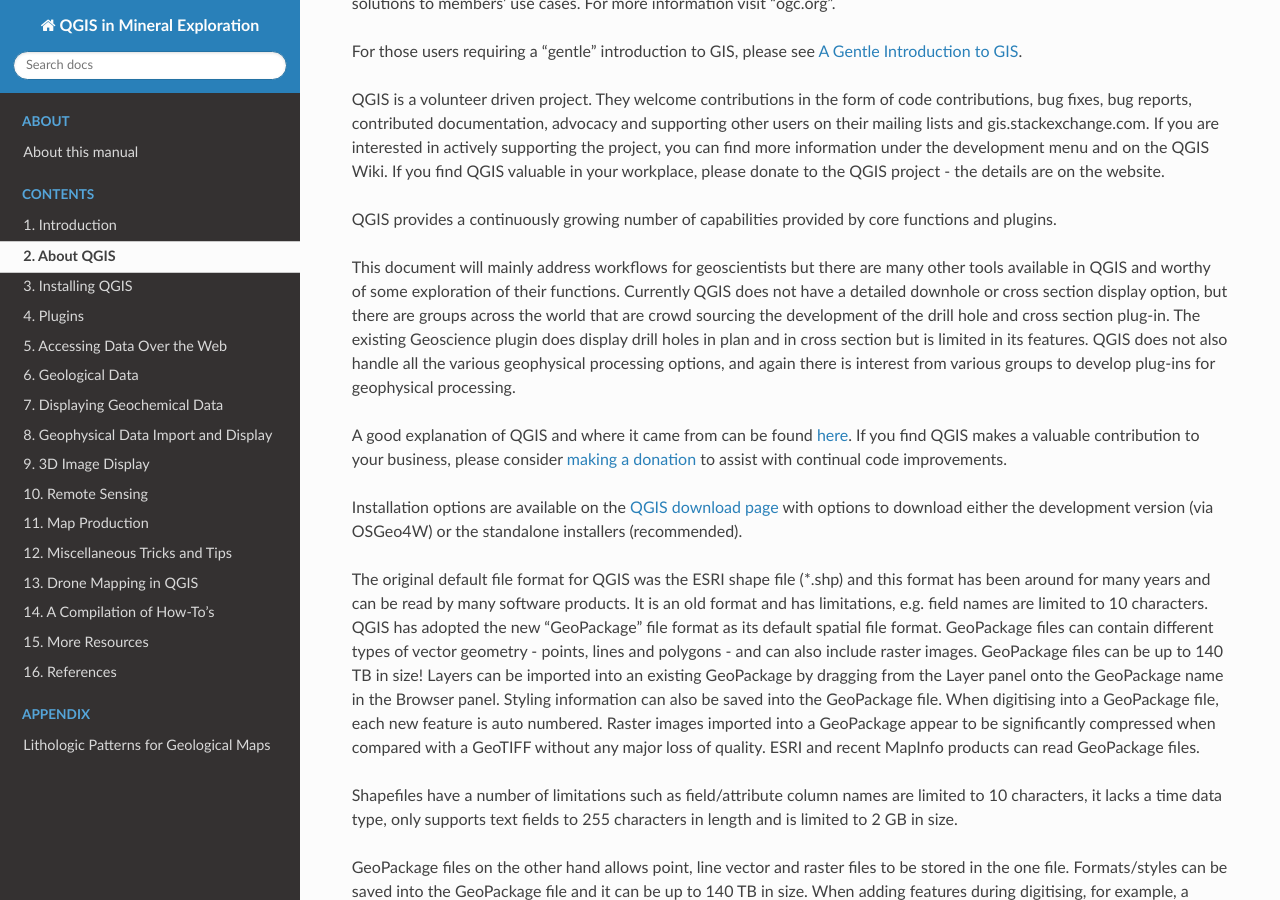
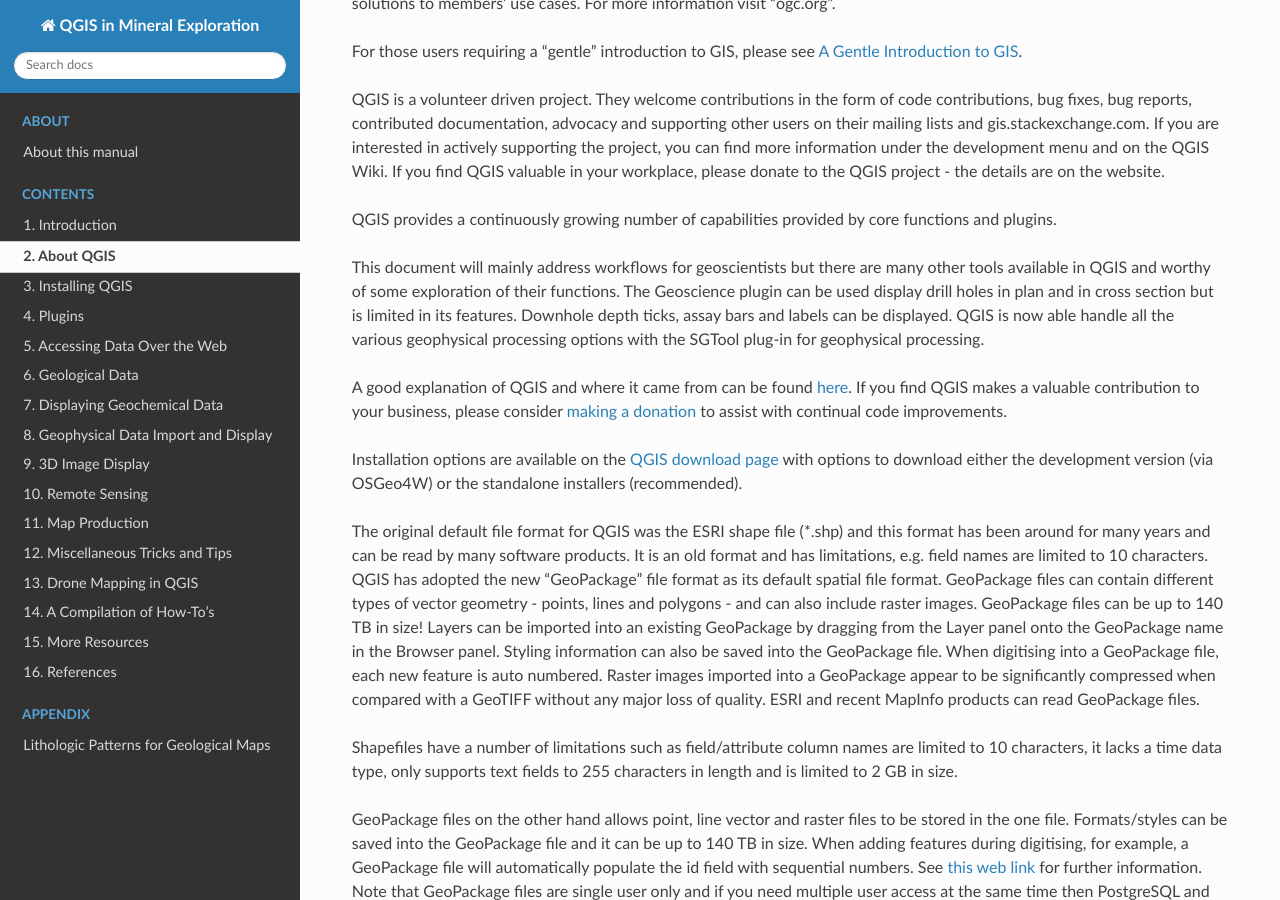
Before and after one commit to mammothgeospatial/qgis-in-mineral-exploration, a Sphinx documentation site: the page built from docs/source/about_qgis/index.rst, in a window 1280 px wide and 900 px high, scrolled down 407 px. Built offline with Sphinx 7.4.7 and the Read the Docs theme 3.1.0, drawn with Linux system fonts in a browser that asks for light colours.

Commit message:
Update index.rst
Edits to sections and geophysical data processing.

```diff
--- a/docs/source/about_qgis/index.rst
+++ b/docs/source/about_qgis/index.rst
@@ -17,7 +17,7 @@
 
 QGIS provides a continuously growing number of capabilities provided by core functions and plugins.
 
-This document will mainly address workflows for geoscientists but there are many other tools available in QGIS and worthy of some exploration of their functions. Currently QGIS does not have a detailed downhole or cross section display option, but there are groups across the world that are crowd sourcing the development of the drill hole and cross section plug-in. The existing Geoscience plugin does display drill holes in plan and in cross section but is limited in its features. QGIS does not also handle all the various geophysical processing options, and again there is interest from various groups to develop plug-ins for geophysical processing.
+This document will mainly address workflows for geoscientists but there are many other tools available in QGIS and worthy of some exploration of their functions. The Geoscience plugin can be used display drill holes in plan and in cross section but is limited in its features. Downhole depth ticks, assay bars and labels can be displayed. QGIS is now able handle all the various geophysical processing options with the SGTool plug-in for geophysical processing.
 
 A good explanation of QGIS and where it came from can be found `here <https://www.youtube.com/watch?v=As4hfPecxoU>`_.
 If you find QGIS makes a valuable contribution to your business, please consider `making a donation <https://qgis.org/funding/donate/>`_ to assist with continual code improvements.
```
